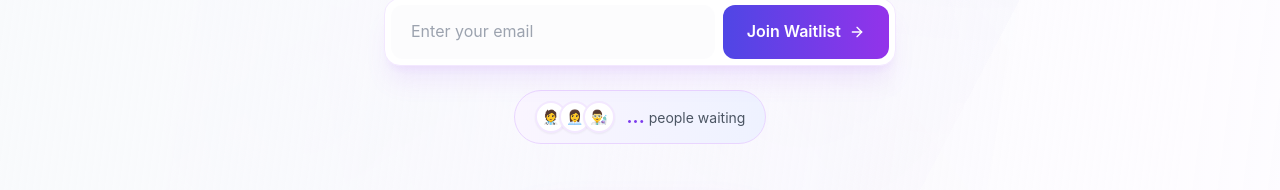
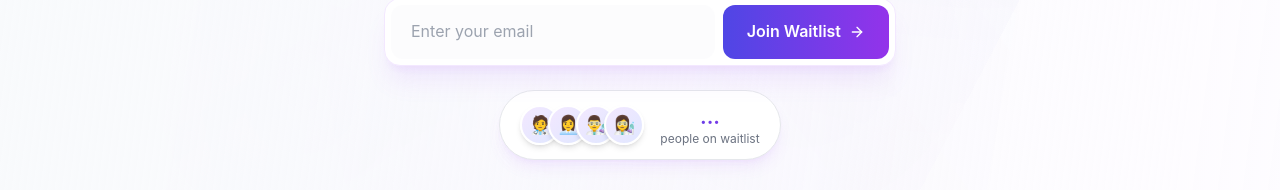
Before and after one commit to TS11-dev/recalibratepain-waitlist, a React (Create React App) app in the folder frontend/: page / in a window 1280 px wide. Shown: the part 584-774 px from the top of the page. Built offline with nearby package versions, Linux system fonts and the light colour scheme; no server answers.

Commit message:
auto-commit for 0b91734e-0185-4a4b-a575-c6455d00c9ea

```diff
--- a/frontend/src/App.js
+++ b/frontend/src/App.js
@@ -263,17 +263,17 @@ function App() {
               </form>
 
               {/* Waitlist Count */}
-              <div className="inline-flex items-center gap-3 bg-gradient-to-r from-purple-50 to-indigo-50 border border-purple-200 rounded-full px-5 py-2.5">
-                <div className="flex -space-x-2">
-                  {['🧑‍⚕️', '👩‍💼', '👨‍🔬'].map((emoji, i) => (
-                    <div key={i} className="w-8 h-8 rounded-full bg-white border-2 border-purple-100 flex items-center justify-center text-sm shadow-sm">
+              <div className="inline-flex items-center gap-4 bg-white border border-gray-200 rounded-full px-5 py-3 shadow-lg shadow-purple-500/10">
+                <div className="flex -space-x-3">
+                  {['🧑‍⚕️', '👩‍💼', '👨‍🔬', '👩‍🔬'].map((emoji, i) => (
+                    <div key={i} className="w-10 h-10 rounded-full bg-gradient-to-br from-purple-100 to-indigo-100 border-2 border-white flex items-center justify-center text-lg shadow-md">
                       {emoji}
                     </div>
                   ))}
                 </div>
-                <div className="text-sm">
-                  <span className="font-bold text-purple-700 text-lg">{waitlistCount > 0 ? waitlistCount.toLocaleString() : '...'}</span>
-                  <span className="text-gray-600 ml-1">people waiting</span>
+                <div className="flex flex-col">
+                  <span className="font-bold bg-gradient-to-r from-indigo-600 to-purple-600 bg-clip-text text-transparent text-xl">{waitlistCount > 0 ? waitlistCount.toLocaleString() : '...'}</span>
+                  <span className="text-gray-500 text-xs">people on waitlist</span>
                 </div>
               </div>
             </div>
```
